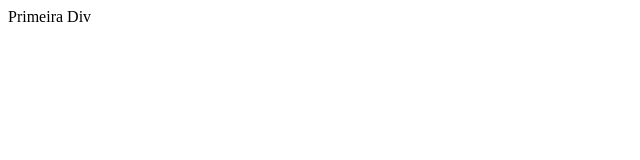
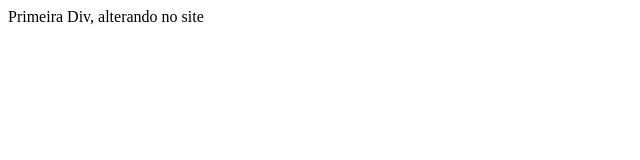
Before and after one commit to FoxLucas/foxweb, a plain HTML site: page FoxWeb/public_html/index.html in a window 1280 px wide. Shown: the whole page, without its empty margins (0-640 px from the left). Drawn offline with Linux system fonts and the light colour scheme.

Commit message:
alterando a index no site
Teste para puxar no netbeans

```diff
--- a/FoxWeb/public_html/index.html
+++ b/FoxWeb/public_html/index.html
@@ -11,6 +11,6 @@ and open the template in the editor.
         <meta name="viewport" content="width=device-width, initial-scale=1.0">
     </head>
     <body>
-        <div>Primeira Div</div>
+        <div>Primeira Div, alterando no site</div>
     </body>
 </html>
```
